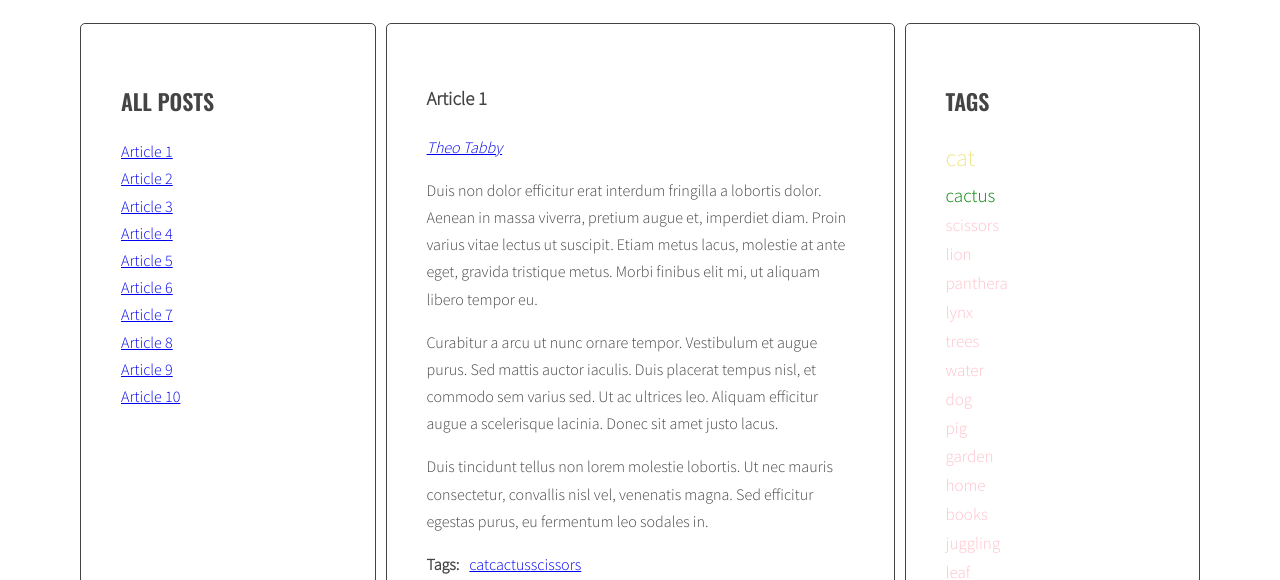
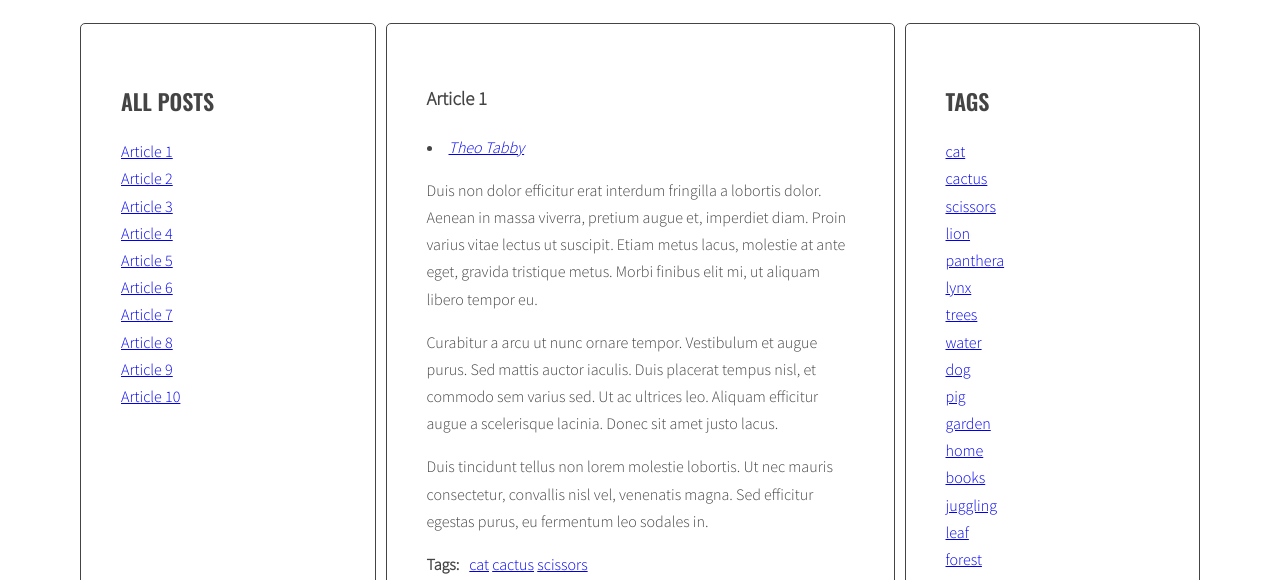
Before and after one commit to swedishsailor/Gallery, a website: page index.html in a window 1280 px wide. Shown: the part 220-800 px from the top of the page. Drawn offline with nearby package versions, Linux system fonts and the light colour scheme.

Commit message:
handlebars aare here

```diff
--- a/index.html
+++ b/index.html
@@ -211,6 +211,15 @@
     </main>
   </div>
 </div>
+<script id="template-article-link" type="text/x-handlebars-template">
+  <li><a href="#{{ id }}"><span>{{ title }}</span></a></li>
+</script>
+<script id="template-tag-cloud-link" type="text/x-handlebars-template">
+  {{#each tags}}
+  <li><a href="#tag-size-{{optCloudClassCount}}">{{tag}}</a></li>
+  {{/each}}
+</script>
+        <script src="https://cdnjs.cloudflare.com/ajax/libs/handlebars.js/4.1.0/handlebars.min.js"></script>
         <script src="js/script.js"></script>
     </body>
 </html>
--- a/js/script.js
+++ b/js/script.js
@@ -1,4 +1,9 @@
 'use strict';
+
+const templates = {
+  articleLink: Handlebars.compile(document.querySelector('#template-article-link').innerHTML),
+  tagCloudLink:Handlebars.compile(document.querySelector('#template-tag-cloud-link').innerHTML)
+};
 
 function titleClickHandler(event){
   event.preventDefault();
@@ -84,7 +89,8 @@ function generateTitleLinks(customSelector = '') {
 
     /* create HTML of the link */
 
-    const linkHTML = '<li><a href="#' + articleId + '"><span>' + articleTitle + '</span></a></li>';
+    const linkHTMLData = {id: articleId, title: articleTitle};
+    const linkHTML = templates.articleLink(linkHTMLData);
     //console.log(linkHTML);
 
     /* insert link into titleList */
@@ -132,6 +138,7 @@ function calculateTagClass(count, params){
 function generateTags(){
   /* creating variable with an empty object */
   let allTags = {};
+
   /* find all articles */
   const articles = document.querySelectorAll(optArticleSelector);
 
@@ -158,7 +165,8 @@ function generateTags(){
      // console.log(tag);
 
       /* generate HTML of the link */
-      const linkHTML = '<li><a href="#tag-' + tag + '"><span>' + tag + ' '+  '</span></a></li>';
+      const linkHTMLData = {id: 'tag-' + tag, title:tag};
+      const linkHTML = templates.articleLink(linkHTMLData);
 
       /* add generated code to html variable */
       html += linkHTML;
@@ -187,17 +195,23 @@ function generateTags(){
     console.log('tagsParams: ', tagsParams);
 
    /* create variable for all link HTML code */
-   let allTagsHTML = '';
+   let allTagsData = {tags:[]};
 
    /* START LOOP: for each tag in allTags: */
    for (let tag in allTags){
    /* generate code of a link and add it to allTagsHTML */
    const tagLinkHTML = '<li class="'+ optCloudClassPrefix + calculateTagClass(allTags[tag], tagsParams) + '">' + tag + '</li>';
    console.log('tagLinkHTML = ', tagLinkHTML);
-   allTagsHTML += tagLinkHTML;
+
+   allTagsData.tags.push({
+    tag: tag,
+    count: allTags[tag],
+    className: calculateTagClass(allTags[tag], tagsParams)
+  });
    }
 
-   tagList.innerHTML = allTagsHTML;
+   tagList.innerHTML = templates.tagCloudLink(allTagsData);
+   console.log(allTagsData);
 }
 
 function tagClickHandler(event){
@@ -288,7 +302,8 @@ if (!allAuthors.hasOwnProperty(articleAuthor)){
 
 
 /* generate html of the link */
-const linkHTML = '<a href="#author-' + articleAuthor + '"><span>' + articleAuthor + '</span></a>';
+const linkHTMLData = {id:'author-' + articleAuthor, title:articleAuthor};
+const linkHTML = templates.articleLink(linkHTMLData);
 
 html += linkHTML;
 
```
Also changed, not shown: .eslintrc.json.
